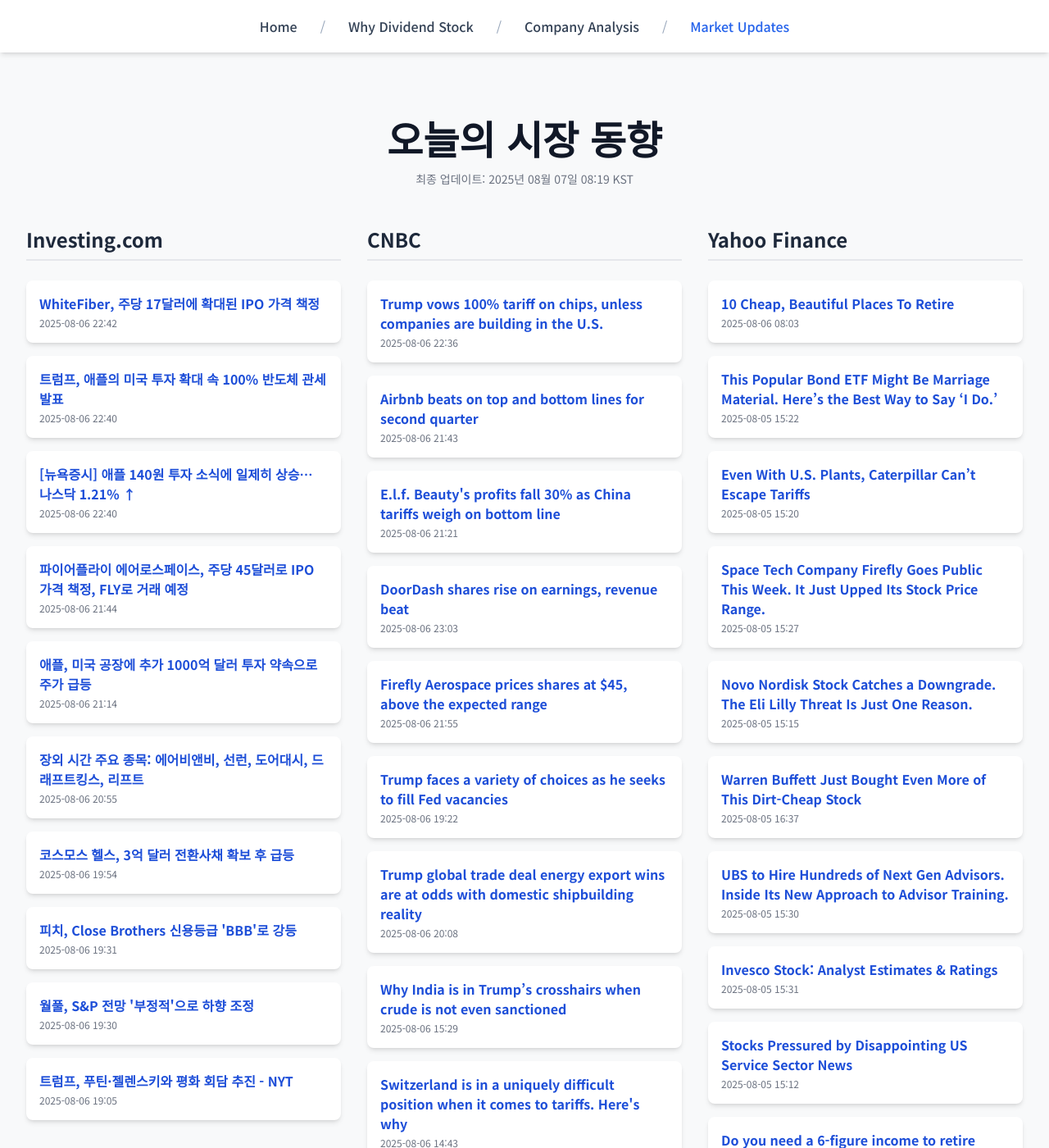
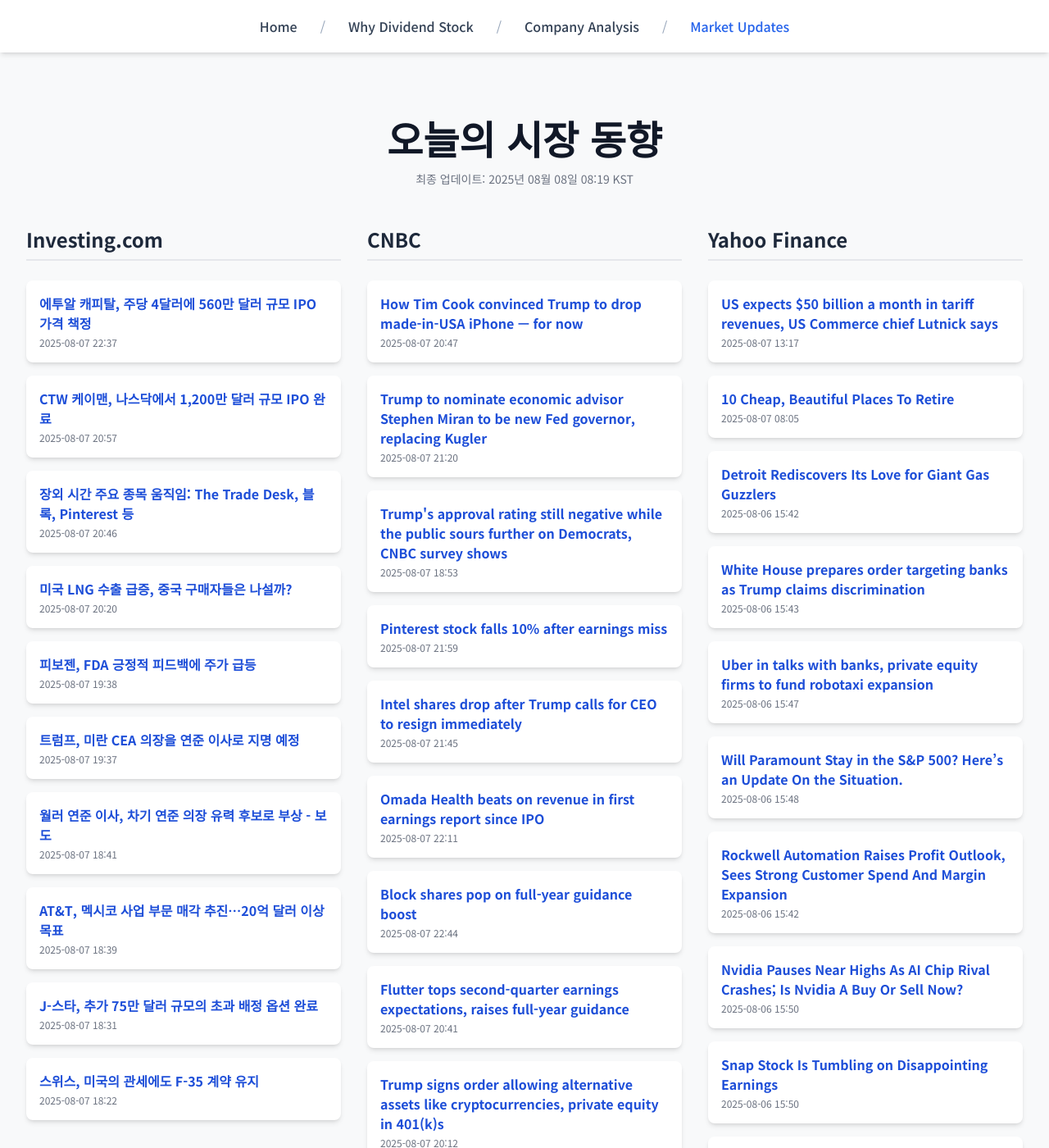
Before and after one commit to Kay-Hwang/my-company-analysis, a Jekyll site: the page built from market-updates.html, in a window 1280 px wide and 1400 px high. Shown: the whole window at 82% size. Built offline with Jekyll 4.4.1, drawn with Linux system fonts in a browser that asks for light colours; nearby versions of some CDN libraries; a script that is not in the unit is left out; some of the changed text lies outside the part shown.

Commit message:
Update daily data

```diff
--- a/_data/latest_data.json
+++ b/_data/latest_data.json
@@ -1,190 +1,190 @@
 {
-  "lastUpdated": "2025년 08월 07일 08:19 KST",
+  "lastUpdated": "2025년 08월 08일 08:19 KST",
   "news": {
     "investing": [
       {
-        "title": "WhiteFiber, 주당 17달러에 확대된 IPO 가격 책정",
-        "link": "https://kr.investing.com/news/stock-market-news/article-432SI-1582599",
-        "pubDate": "2025-08-06 22:42:09",
-        "summary": "WhiteFiber, 주당 17달러에 확대된 IPO 가격 책정"
+        "title": "에투알 캐피탈, 주당 4달러에 560만 달러 규모 IPO 가격 책정",
+        "link": "https://kr.investing.com/news/stock-market-news/article-432SI-1585733",
+        "pubDate": "2025-08-07 22:37:06",
+        "summary": "에투알 캐피탈, 주당 4달러에 560만 달러 규모 IPO 가격 책정"
       },
       {
-        "title": "트럼프, 애플의 미국 투자 확대 속 100% 반도체 관세 발표",
-        "link": "https://kr.investing.com/news/stock-market-news/article-1582572",
-        "pubDate": "2025-08-06 22:40:50",
-        "summary": "트럼프, 애플의 미국 투자 확대 속 100% 반도체 관세 발표"
+        "title": "CTW 케이맨, 나스닥에서 1,200만 달러 규모 IPO 완료",
+        "link": "https://kr.investing.com/news/stock-market-news/article-432SI-1585550",
+        "pubDate": "2025-08-07 20:57:08",
+        "summary": "CTW 케이맨, 나스닥에서 1,200만 달러 규모 IPO 완료"
       },
       {
-        "title": "[뉴욕증시] 애플 140원 투자 소식에 일제히 상승… 나스닥 1.21% ↑",
-        "link": "https://kr.investing.com/news/stock-market-news/article-1582574",
-        "pubDate": "2025-08-06 22:40:37",
-        "summary": "[뉴욕증시] 애플 140원 투자 소식에 일제히 상승… 나스닥 1.21% ↑"
+        "title": "장외 시간 주요 종목 움직임: The Trade Desk, 블록, Pinterest 등",
+        "link": "https://kr.investing.com/news/stock-market-news/article-432SI-1585496",
+        "pubDate": "2025-08-07 20:46:26",
+        "summary": "장외 시간 주요 종목 움직임: The Trade Desk, 블록, Pinterest 등"
       },
       {
-        "title": "파이어플라이 에어로스페이스, 주당 45달러로 IPO 가격 책정, FLY로 거래 예정",
-        "link": "https://kr.investing.com/news/stock-market-news/article-432SI-1582527",
-        "pubDate": "2025-08-06 21:44:09",
-        "summary": "파이어플라이 에어로스페이스, 주당 45달러로 IPO 가격 책정, FLY로 거래 예정"
+        "title": "미국 LNG 수출 급증, 중국 구매자들은 나설까?",
+        "link": "https://kr.investing.com/news/stock-market-news/article-1585349",
+        "pubDate": "2025-08-07 20:20:29",
+        "summary": "미국 LNG 수출 급증, 중국 구매자들은 나설까?"
       },
       {
-        "title": "애플, 미국 공장에 추가 1000억 달러 투자 약속으로 주가 급등",
-        "link": "https://kr.investing.com/news/stock-market-news/article-1581266",
-        "pubDate": "2025-08-06 21:14:10",
-        "summary": "애플, 미국 공장에 추가 1000억 달러 투자 약속으로 주가 급등"
+        "title": "피보젠, FDA 긍정적 피드백에 주가 급등",
+        "link": "https://kr.investing.com/news/stock-market-news/article-93CH-1585249",
+        "pubDate": "2025-08-07 19:38:02",
+        "summary": "피보젠, FDA 긍정적 피드백에 주가 급등"
       },
       {
-        "title": "장외 시간 주요 종목: 에어비앤비, 선런, 도어대시, 드래프트킹스, 리프트",
-        "link": "https://kr.investing.com/news/stock-market-news/article-432SI-1582380",
-        "pubDate": "2025-08-06 20:55:23",
-        "summary": "장외 시간 주요 종목: 에어비앤비, 선런, 도어대시, 드래프트킹스, 리프트"
+        "title": "트럼프, 미란 CEA 의장을 연준 이사로 지명 예정",
+        "link": "https://kr.investing.com/news/stock-market-news/article-1585251",
+        "pubDate": "2025-08-07 19:37:07",
+        "summary": "트럼프, 미란 CEA 의장을 연준 이사로 지명 예정"
       },
       {
-        "title": "코스모스 헬스, 3억 달러 전환사채 확보 후 급등",
-        "link": "https://kr.investing.com/news/stock-market-news/article-93CH-1582092",
-        "pubDate": "2025-08-06 19:54:07",
-        "summary": "코스모스 헬스, 3억 달러 전환사채 확보 후 급등"
+        "title": "월러 연준 이사, 차기 연준 의장 유력 후보로 부상 - 보도",
+        "link": "https://kr.investing.com/news/stock-market-news/article-1584656",
+        "pubDate": "2025-08-07 18:41:48",
+        "summary": "월러 연준 이사, 차기 연준 의장 유력 후보로 부상 - 보도"
       },
       {
-        "title": "피치, Close Brothers 신용등급 'BBB'로 강등",
-        "link": "https://kr.investing.com/news/stock-market-news/article-93CH-1582082",
-        "pubDate": "2025-08-06 19:31:16",
-        "summary": "피치, Close Brothers 신용등급 'BBB'로 강등"
+        "title": "AT&T, 멕시코 사업 부문 매각 추진…20억 달러 이상 목표",
+        "link": "https://kr.investing.com/news/stock-market-news/article-93CH-1585176",
+        "pubDate": "2025-08-07 18:39:52",
+        "summary": "AT&T, 멕시코 사업 부문 매각 추진…20억 달러 이상 목표"
       },
       {
-        "title": "월풀, S&P 전망 '부정적'으로 하향 조정",
-        "link": "https://kr.investing.com/news/stock-market-news/article-93CH-1582081",
-        "pubDate": "2025-08-06 19:30:39",
-        "summary": "월풀, S&P 전망 '부정적'으로 하향 조정"
+        "title": "J-스타, 추가 75만 달러 규모의 초과 배정 옵션 완료",
+        "link": "https://kr.investing.com/news/stock-market-news/article-432SI-1585161",
+        "pubDate": "2025-08-07 18:31:09",
+        "summary": "J-스타, 추가 75만 달러 규모의 초과 배정 옵션 완료"
       },
       {
-        "title": "트럼프, 푸틴·젤렌스키와 평화 회담 추진 - NYT",
-        "link": "https://kr.investing.com/news/stock-market-news/article-93CH-1582068",
-        "pubDate": "2025-08-06 19:05:44",
-        "summary": "트럼프, 푸틴·젤렌스키와 평화 회담 추진 - NYT"
+        "title": "스위스, 미국의 관세에도 F-35 계약 유지",
+        "link": "https://kr.investing.com/news/stock-market-news/article-93CH-1585151",
+        "pubDate": "2025-08-07 18:22:56",
+        "summary": "스위스, 미국의 관세에도 F-35 계약 유지"
       }
     ],
     "cnbc": [
       {
-        "title": "Trump vows 100% tariff on chips, unless companies are building in the U.S.",
-        "link": "https://www.cnbc.com/2025/08/06/trump-tariffs-chips-companies.html",
-        "pubDate": "Wed, 06 Aug 2025 22:36:29 GMT",
-        "summary": "President Donald Trump said he will impose a 100% tariff on imports of semiconductors and chips, but not for companies that are \"building in the United States.\""
+        "title": "How Tim Cook convinced Trump to drop made-in-USA iPhone — for now",
+        "link": "https://www.cnbc.com/2025/08/07/apples-tim-cook-convinced-trump-to-drop-made-in-usa-iphone-for-now.html",
+        "pubDate": "Thu, 07 Aug 2025 20:47:07 GMT",
+        "summary": "Apple CEO Tim Cook went to the White House to announce plans to spend about $600 billion over four years in the U.S."
       },
       {
-        "title": "Airbnb beats on top and bottom lines for second quarter",
-        "link": "https://www.cnbc.com/2025/08/06/airbnb-beats-on-top-and-bottom-lines-for-second-quarter.html",
-        "pubDate": "Wed, 06 Aug 2025 21:43:53 GMT",
-        "summary": "Airbnb's revenue increased 13% from a year earlier, topping estimates."
+        "title": "Trump to nominate economic advisor Stephen Miran to be new Fed governor, replacing Kugler",
+        "link": "https://www.cnbc.com/2025/08/07/trump-to-nominate-stephen-miran-to-be-new-fed-governor-replacing-kugler-.html",
+        "pubDate": "Thu, 07 Aug 2025 21:20:38 GMT",
+        "summary": "Trump on Thursday announced he has selected Stephen Miran, chair of the Council of Economic Advisors, to serve on the central bank."
       },
       {
-        "title": "E.l.f. Beauty's profits fall 30% as China tariffs weigh on bottom line",
-        "link": "https://www.cnbc.com/2025/08/06/elf-beauty-elf-earnings-q1-2026.html",
-        "pubDate": "Wed, 06 Aug 2025 21:21:16 GMT",
-        "summary": "E.l.f. Beauty sources about 75% of its products from China and the cost of new tariffs is weighing on its bottom line."
+        "title": "Trump's approval rating still negative while the public sours further on Democrats, CNBC survey shows",
+        "link": "https://www.cnbc.com/2025/08/07/trumps-approval-rating-still-negative-while-the-public-sours-further-on-democrats-cnbc-survey-shows.html",
+        "pubDate": "Thu, 07 Aug 2025 18:53:33 GMT",
+        "summary": "Trump's overall and economic ratings remain negative despite a slight improvement in the CNBC All-America Economic Survey."
       },
       {
-        "title": "DoorDash shares rise on earnings, revenue beat",
-        "link": "https://www.cnbc.com/2025/08/06/doordash-dash-stock-q2-earnings.html",
-        "pubDate": "Wed, 06 Aug 2025 23:03:42 GMT",
-        "summary": "DoorDash reported better-than-expected results and said total orders increased 20%."
+        "title": "Pinterest stock falls 10% after earnings miss",
+        "link": "https://www.cnbc.com/2025/08/07/pinterest-pins-q2-earnings-report-2025.html",
+        "pubDate": "Thu, 07 Aug 2025 21:59:50 GMT",
+        "summary": "Pinterest reported second-quarter earnings on Thursday, in which it beat on sales but missed on earnings per share."
       },
       {
-        "title": "Firefly Aerospace prices shares at $45, above the expected range",
-        "link": "https://www.cnbc.com/2025/08/06/firefly-aerospace-fly-stock-ipo.html",
-        "pubDate": "Wed, 06 Aug 2025 21:55:16 GMT",
-        "summary": "Firefly will be the next space technology company to go public, following Voyager Technology and Karman Holdings this year."
+        "title": "Intel shares drop after Trump calls for CEO to resign immediately",
+        "link": "https://www.cnbc.com/2025/08/07/intel-ceo-trump-lip-bu-tan.html",
+        "pubDate": "Thu, 07 Aug 2025 21:45:43 GMT",
+        "summary": "Intel shares were under pressure Thursday after President Donald Trump called for the chipmaker's CEO to resign immediately."
       },
       {
-        "title": "Trump faces a variety of choices as he seeks to fill Fed vacancies",
-        "link": "https://www.cnbc.com/2025/08/06/trump-faces-a-variety-of-choices-as-he-seeks-to-fill-fed-vacancies.html",
-        "pubDate": "Wed, 06 Aug 2025 19:22:42 GMT",
-        "summary": "Fed Governor Adriana Kugler's surprise resignation last week brought back a scenario that seemed to be fading."
+        "title": "Omada Health beats on revenue in first earnings report since IPO",
+        "link": "https://www.cnbc.com/2025/08/07/omada-omda-q2-2025-earnings.html",
+        "pubDate": "Thu, 07 Aug 2025 22:11:57 GMT",
+        "summary": "The company offers virtual care programs to support patients with chronic conditions."
       },
       {
-        "title": "Trump global trade deal energy export wins are at odds with domestic shipbuilding reality",
-        "link": "https://www.cnbc.com/2025/08/06/trump-trade-deals-energy-exports-lng-tanker-ships.html",
-        "pubDate": "Wed, 06 Aug 2025 20:08:13 GMT",
-        "summary": "President Trump's trade deals include sizable future purchases of U.S. oil and gas, but his administration's stance on domestic shipbuilding is a big hurdle."
+        "title": "Block shares pop on full-year guidance boost",
+        "link": "https://www.cnbc.com/2025/08/07/block-xyz-q2-2025-earnings-report.html",
+        "pubDate": "Thu, 07 Aug 2025 22:44:20 GMT",
+        "summary": "Block reported weaker-than-expected earnings for the second quarter but increased its full-year guidance."
       },
       {
-        "title": "Why India is in Trump’s crosshairs when crude is not even sanctioned",
-        "link": "https://www.cnbc.com/2025/08/06/why-india-is-in-trumps-crosshairs-when-crude-is-not-even-sanctioned.html",
-        "pubDate": "Wed, 06 Aug 2025 15:29:23 GMT",
-        "summary": "If India were to stop buying Russian oil today, global crude prices would jump, industry sources in the Indian petroleum sector told CNBC,"
+        "title": "Flutter tops second-quarter earnings expectations, raises full-year guidance",
+        "link": "https://www.cnbc.com/2025/08/07/flutter-flut-q2-2025-earnings-report.html",
+        "pubDate": "Thu, 07 Aug 2025 20:41:55 GMT",
+        "summary": "Flutter, which owns FanDuel, reported second-quarter earnings that beat Wall Street expectations Thursday."
       },
       {
-        "title": "Switzerland is in a uniquely difficult position when it comes to tariffs. Here's why",
-        "link": "https://www.cnbc.com/2025/08/06/trump-tariffs-why-switzerland-faces-a-unique-struggle.html",
-        "pubDate": "Wed, 06 Aug 2025 14:43:02 GMT",
-        "summary": "Swiss goods could soon be slapped with 39% tariffs — but Switzerland has further challenges to face when it comes to the Trump administration."
+        "title": "Trump signs order allowing alternative assets like cryptocurrencies, private equity in 401(k)s",
+        "link": "https://www.cnbc.com/2025/08/07/trump-order-will-allow-alternative-assets-like-cryptocurrencies-private-equity-in-401ks.html",
+        "pubDate": "Thu, 07 Aug 2025 20:12:09 GMT",
+        "summary": "The executive order directs the U.S. Secretary of Labor to review fiduciary guidance on private market investments in 401(k) and other defined-contribution plans that are governed by ERISA."
       },
       {
-        "title": "OpenAI is giving ChatGPT to the government for $1",
-        "link": "https://www.cnbc.com/2025/08/06/openai-is-giving-chatgpt-to-the-government-for-1-.html",
-        "pubDate": "Wed, 06 Aug 2025 17:29:51 GMT",
-        "summary": "OpenAI said agencies will get access to its frontier models through ChatGPT Enterprise, and it will also offer access to features like Advanced Voice Mode."
+        "title": "What private assets in 401(k) plans mean for investors: 'You’re only asking for trouble,' one advisor says",
+        "link": "https://www.cnbc.com/2025/08/07/trump-private-assets-retirement-plans.html",
+        "pubDate": "Thu, 07 Aug 2025 19:50:12 GMT",
+        "summary": "Millions of investors may soon have access to private assets in their 401(k) or other workplace retirement plans. What to know about the risks and rewards."
       }
     ],
     "yahoo": [
       {
+        "title": "US expects $50 billion a month in tariff revenues, US Commerce chief Lutnick says",
+        "link": "https://finance.yahoo.com/news/us-expects-50-billion-month-131734396.html",
+        "pubDate": "2025-08-07T13:17:34Z",
+        "summary": "US expects $50 billion a month in tariff revenues, US Commerce chief Lutnick says"
+      },
+      {
         "title": "10 Cheap, Beautiful Places To Retire",
         "link": "https://finance.yahoo.com/news/15-cheap-beautiful-places-retire-143120191.html",
-        "pubDate": "2025-08-06T08:03:09Z",
+        "pubDate": "2025-08-07T08:05:08Z",
         "summary": "10 Cheap, Beautiful Places To Retire"
       },
       {
-        "title": "This Popular Bond ETF Might Be Marriage Material. Here’s the Best Way to Say ‘I Do.’",
-        "link": "https://finance.yahoo.com/news/popular-bond-etf-might-marriage-152226203.html",
-        "pubDate": "2025-08-05T15:22:26Z",
-        "summary": "This Popular Bond ETF Might Be Marriage Material. Here’s the Best Way to Say ‘I Do.’"
+        "title": "Detroit Rediscovers Its Love for Giant Gas Guzzlers",
+        "link": "https://www.wsj.com/business/autos/detroit-rediscovers-its-love-for-giant-gas-guzzlers-f51d7a7d?siteid=yhoof2&yptr=yahoo",
+        "pubDate": "2025-08-06T15:42:00Z",
+        "summary": "Detroit Rediscovers Its Love for Giant Gas Guzzlers"
       },
       {
-        "title": "Even With U.S. Plants, Caterpillar Can’t Escape Tariffs",
-        "link": "https://www.wsj.com/livecoverage/stock-market-today-dow-sp-500-nasdaq-08-05-2025/card/even-with-u-s-plants-caterpillar-can-t-escape-tariffs-gESBe0pwYATYPYcgAYFa?siteid=yhoof2&yptr=yahoo",
-        "pubDate": "2025-08-05T15:20:55Z",
-        "summary": "Even With U.S. Plants, Caterpillar Can’t Escape Tariffs"
+        "title": "White House prepares order targeting banks as Trump claims discrimination",
+        "link": "https://finance.yahoo.com/news/white-house-prepares-order-targeting-154301003.html",
+        "pubDate": "2025-08-06T15:43:01Z",
+        "summary": "White House prepares order targeting banks as Trump claims discrimination"
       },
       {
-        "title": "Space Tech Company Firefly Goes Public This Week. It Just Upped Its Stock Price Range.",
-        "link": "https://www.barrons.com/articles/firefly-aerospace-stock-price-ipo-valuation-239a0ae2?siteid=yhoof2&yptr=yahoo",
-        "pubDate": "2025-08-05T15:27:00Z",
-        "summary": "Space Tech Company Firefly Goes Public This Week. It Just Upped Its Stock Price Range."
+        "title": "Uber in talks with banks, private equity firms to fund robotaxi expansion",
+        "link": "https://finance.yahoo.com/news/uber-talks-banks-private-equity-154705648.html",
+        "pubDate": "2025-08-06T15:47:05Z",
+        "summary": "Uber in talks with banks, private equity firms to fund robotaxi expansion"
       },
       {
-        "title": "Novo Nordisk Stock Catches a Downgrade. The Eli Lilly Threat Is Just One Reason.",
-        "link": "https://www.barrons.com/articles/novo-nordisk-stock-price-downgrade-eli-lilly-aea63b3f?siteid=yhoof2&yptr=yahoo",
-        "pubDate": "2025-08-05T15:15:00Z",
-        "summary": "Novo Nordisk Stock Catches a Downgrade. The Eli Lilly Threat Is Just One Reason."
+        "title": "Will Paramount Stay in the S&P 500? Here’s an Update On the Situation.",
+        "link": "https://www.barrons.com/articles/paramount-skydance-deal-stock-sp-500-index-6ecc5743?siteid=yhoof2&yptr=yahoo",
+        "pubDate": "2025-08-06T15:48:00Z",
+        "summary": "Will Paramount Stay in the S&P 500? Here’s an Update On the Situation."
       },
       {
-        "title": "Warren Buffett Just Bought Even More of This Dirt-Cheap Stock",
-        "link": "https://finance.yahoo.com/news/warren-buffett-just-bought-even-163739497.html",
-        "pubDate": "2025-08-05T16:37:39Z",
-        "summary": "Warren Buffett Just Bought Even More of This Dirt-Cheap Stock"
+        "title": "Rockwell Automation Raises Profit Outlook, Sees Strong Customer Spend And Margin Expansion",
+        "link": "https://finance.yahoo.com/news/rockwell-automation-raises-profit-outlook-154228104.html",
+        "pubDate": "2025-08-06T15:42:28Z",
+        "summary": "Rockwell Automation Raises Profit Outlook, Sees Strong Customer Spend And Margin Expansion"
       },
       {
-        "title": "UBS to Hire Hundreds of Next Gen Advisors. Inside Its New Approach to Advisor Training.",
-        "link": "https://www.barrons.com/advisor/articles/ubs-financial-advisor-training-program-5c7fa93f?siteid=yhoof2&yptr=yahoo",
-        "pubDate": "2025-08-05T15:30:00Z",
-        "summary": "UBS to Hire Hundreds of Next Gen Advisors. Inside Its New Approach to Advisor Training."
+        "title": "Nvidia Pauses Near Highs As AI Chip Rival Crashes; Is Nvidia A Buy Or Sell Now?",
+        "link": "https://www.investors.com/research/nvidia-stock-nvda/?src=A00220&yptr=yahoo",
+        "pubDate": "2025-08-06T15:50:37Z",
+        "summary": "Nvidia Pauses Near Highs As AI Chip Rival Crashes; Is Nvidia A Buy Or Sell Now?"
       },
       {
-        "title": "Invesco Stock: Analyst Estimates & Ratings",
-        "link": "https://finance.yahoo.com/news/invesco-stock-analyst-estimates-ratings-153113903.html",
-        "pubDate": "2025-08-05T15:31:13Z",
-        "summary": "Invesco Stock: Analyst Estimates & Ratings"
+        "title": "Snap Stock Is Tumbling on Disappointing Earnings",
+        "link": "https://www.barrons.com/articles/snap-earnings-stock-price-4c4b78e0?siteid=yhoof2&yptr=yahoo",
+        "pubDate": "2025-08-06T15:50:00Z",
+        "summary": "Snap Stock Is Tumbling on Disappointing Earnings"
       },
       {
-        "title": "Stocks Pressured by Disappointing US Service Sector News",
-        "link": "https://finance.yahoo.com/news/stocks-pressured-disappointing-us-sector-151259375.html",
-        "pubDate": "2025-08-05T15:12:59Z",
-        "summary": "Stocks Pressured by Disappointing US Service Sector News"
-      },
-      {
-        "title": "Do you need a 6-figure income to retire early? No — here are 5 money-growing moves for the under-$100K set",
-        "link": "https://finance.yahoo.com/news/6-figure-income-retire-early-151100222.html",
-        "pubDate": "2025-08-05T15:11:00Z",
-        "summary": "Do you need a 6-figure income to retire early? No — here are 5 money-growing moves for the under-$100K set"
+        "title": "McDonald’s Stock Rises After Earnings Beat. What It Says About New Menu Items and Price Hikes.",
+        "link": "https://www.barrons.com/articles/mcdonalds-earnings-stock-price-a8c14c9b?siteid=yhoof2&yptr=yahoo",
+        "pubDate": "2025-08-06T15:32:00Z",
+        "summary": "McDonald’s Stock Rises After Earnings Beat. What It Says About New Menu Items and Price Hikes."
       }
     ]
   }
```
